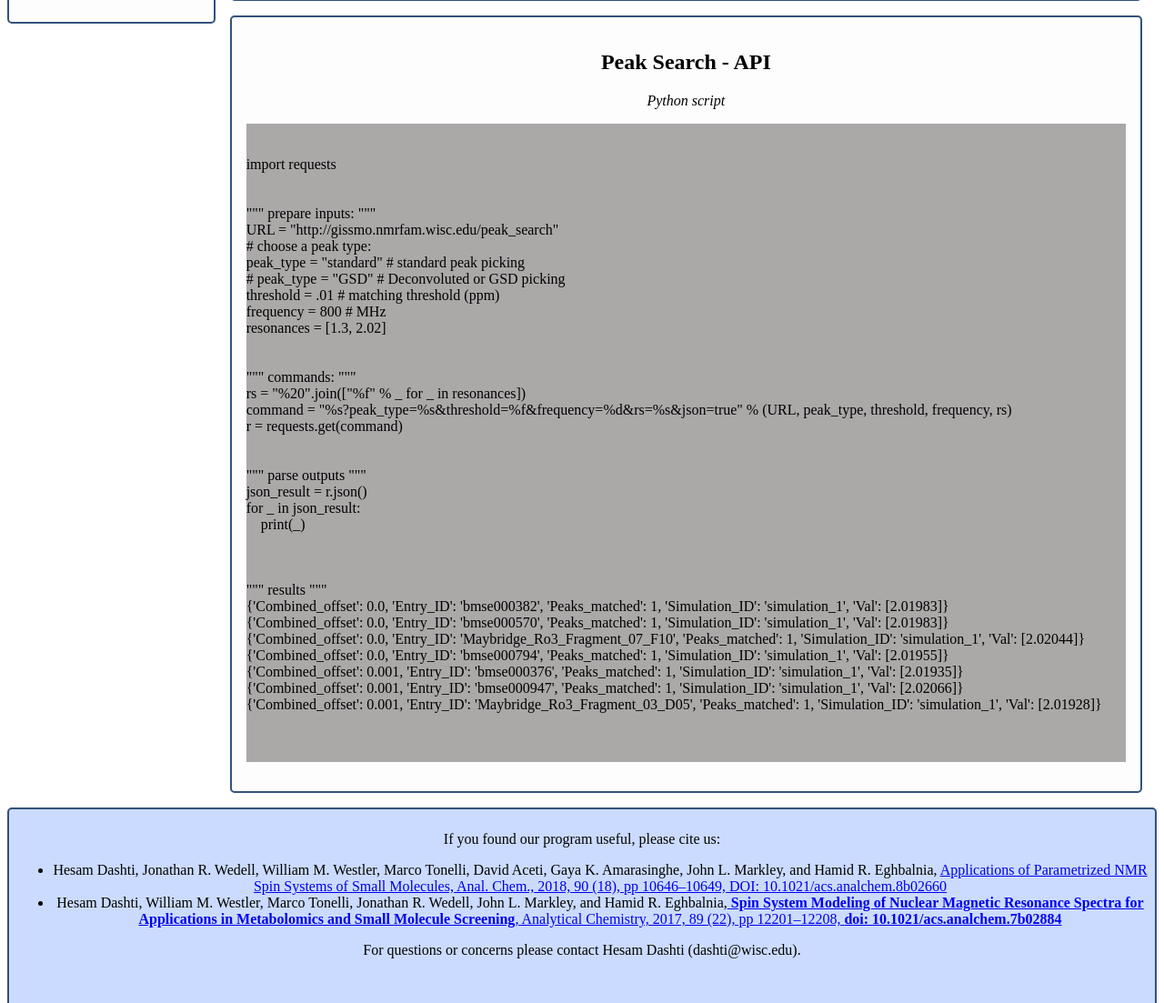
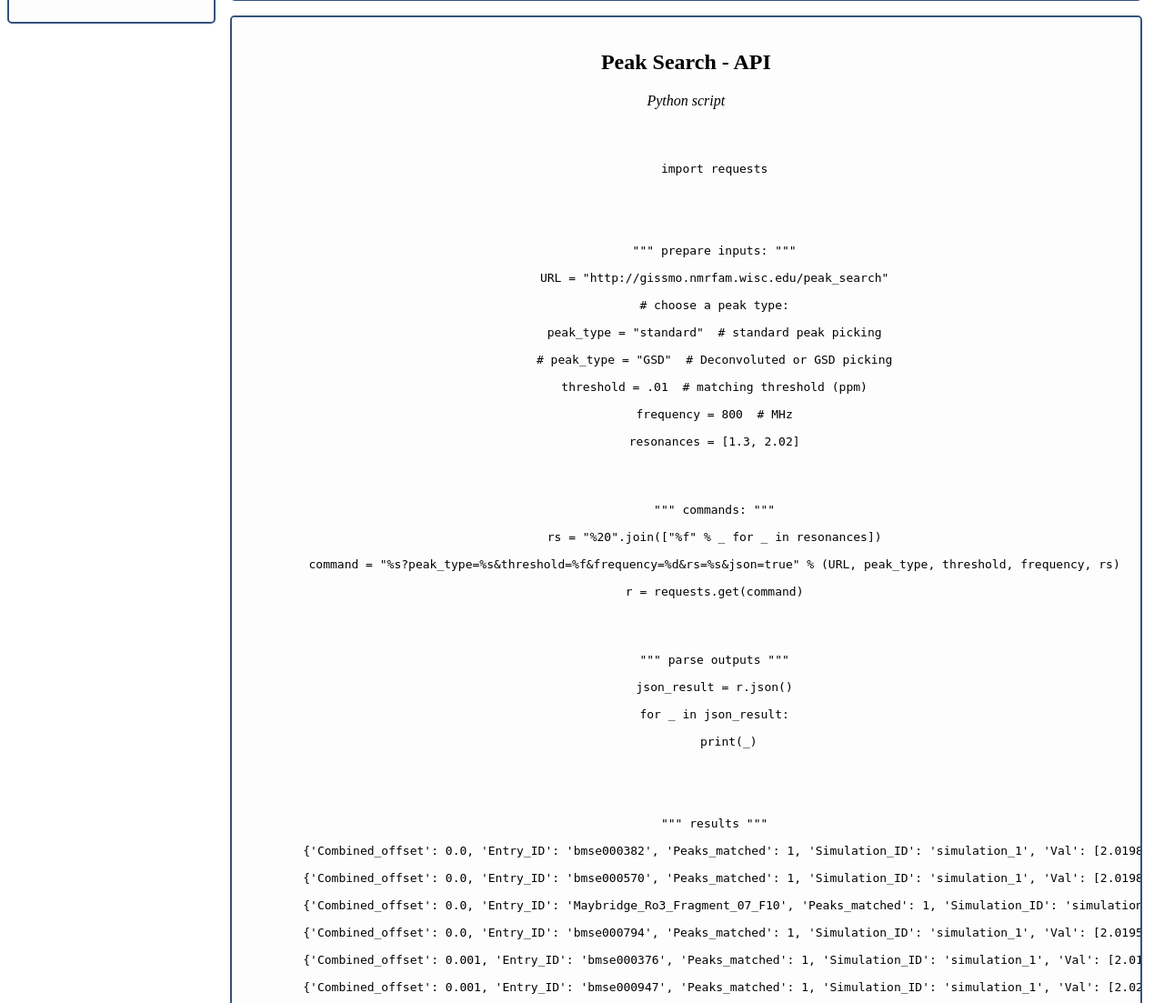
Before and after one commit to bmrb-io/gissmo, a Flask app: template templates/search_result.html in a window 1280 px wide. Shown: the part 745-1848 px from the top of the page at 91% size. Run offline with Flask 2, Linux system fonts and the light colour scheme; the template is opened without the code that fills it, so the values that code supplies are empty; some libraries are stand-ins or nearby versions.

Commit message:
Change p to pre

```diff
--- a/templates/search_result.html
+++ b/templates/search_result.html
@@ -204,7 +204,7 @@
 <div class="details_box">
     <h2>Peak Search - API</h2>
     <i>Python script</i>
-    <p style="background-color:#ABA8A8;" align="left">
+    <pre style="border: 1px">
         <br><br>
 	import requests<br>
         <br>
@@ -237,6 +237,6 @@
         {'Combined_offset': 0.001, 'Entry_ID': 'bmse000947', 'Peaks_matched': 1, 'Simulation_ID': 'simulation_1', 'Val': [2.02066]}<br>
         {'Combined_offset': 0.001, 'Entry_ID': 'Maybridge_Ro3_Fragment_03_D05', 'Peaks_matched': 1, 'Simulation_ID': 'simulation_1', 'Val': [2.01928]}<br>
 	<br><br><br>
-    </p>
+    </pre>
 </div>
 {% endblock %}
```
